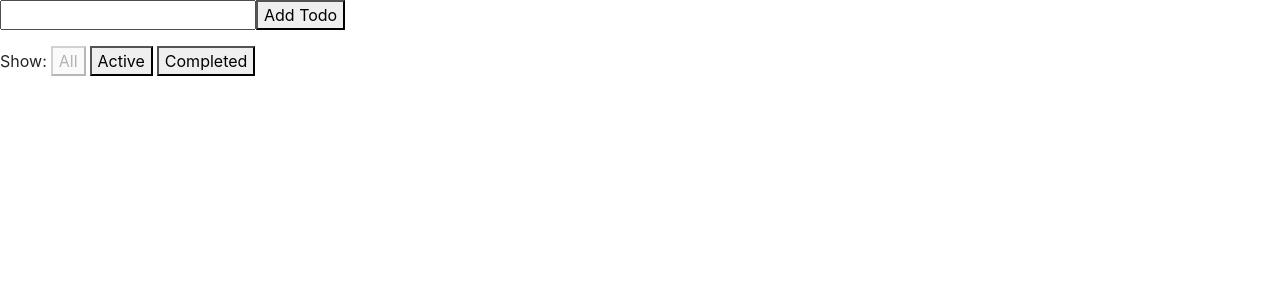
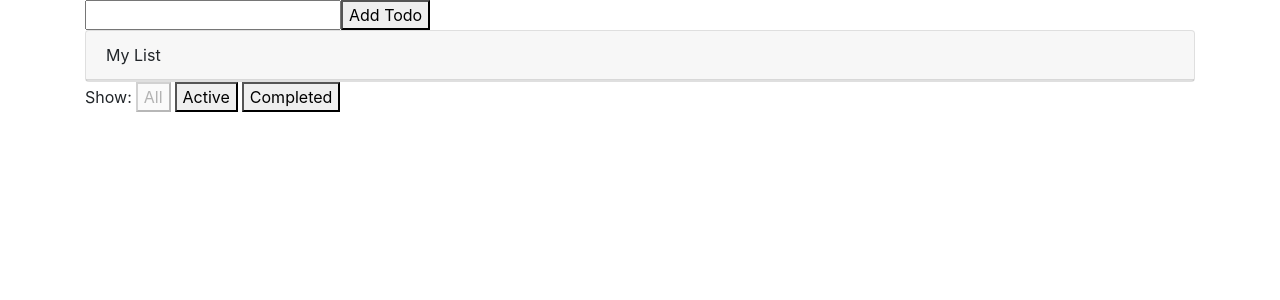
Before and after one commit to josh9345/react-redux-todo-list, a React (Create React App) app in the folder react-redux-todo-list/: page / in a window 1280 px wide. Shown: the top 300 px of the page. Built offline with nearby package versions, Linux system fonts and the light colour scheme.

Commit message:
bootstrap card added

```diff
--- a/react-redux-todo-list/src/components/App.js
+++ b/react-redux-todo-list/src/components/App.js
@@ -1,11 +1,11 @@
 import React from "react";
 import Footer from "./Footer";
-import AddTodo from "../containers/AddTodo";
+import AddTodo from "./AddTodo";
 import VisibleTodoList from "../containers/VisibleTodoList";
 
 const App = () => {
   return (
-    <div>
+    <div className="container">
       <AddTodo />
       <VisibleTodoList />
       <Footer />
--- a/react-redux-todo-list/src/components/Todo.js
+++ b/react-redux-todo-list/src/components/Todo.js
@@ -4,6 +4,7 @@ import PropTypes from "prop-types";
 const Todo = ({ onCLick, completed, text }) => {
   return (
     <li
+      className="list-group-item"
       onClick={onCLick}
       style={{
         textDecoration: completed ? "line-through" : "none",
--- a/react-redux-todo-list/src/components/TodoList.js
+++ b/react-redux-todo-list/src/components/TodoList.js
@@ -3,11 +3,14 @@ import PropTypes from "prop-types";
 import Todo from "./Todo";
 
 const TodoList = ({ todos, toggleTodo }) => (
-  <ul>
-    {todos.map((todo) => (
-      <Todo key={todo.id} {...todo} onCLick={() => toggleTodo(todo.id)} />
-    ))}
-  </ul>
+  <div className="card">
+    <div className="card-header">My List</div>
+    <ul className="list-group list-group-flush">
+      {todos.map((todo) => (
+        <Todo key={todo.id} {...todo} onCLick={() => toggleTodo(todo.id)} />
+      ))}
+    </ul>
+  </div>
 );
 
 TodoList.propTypes = {
```
Also changed, not shown: react-redux-todo-list/src/components/AddTodo.js (renamed from react-redux-todo-list/src/containers/AddTodo.js), react-redux-todo-list/src/components/component.css (added).
